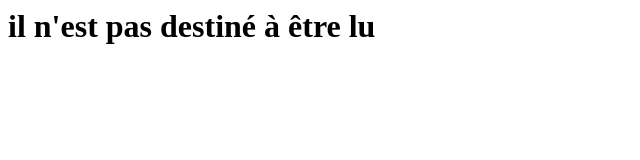
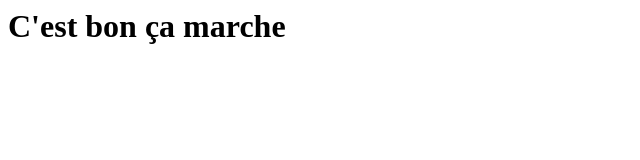
Before and after one commit to ThibaudVnt/Websitecreation, a plain HTML site: page index.html in a window 1280 px wide. Shown: the whole page, without its empty margins (0-640 px from the left). Drawn offline with Linux system fonts and the light colour scheme.

Commit message:
Bootstrap

```diff
--- a/index.html
+++ b/index.html
@@ -1,8 +1,8 @@
 <html>
 <Head>
-    <Title> ce titre est un exemple</Title>
+    <Title> Exemple</Title>
 </Head>
 <Body>
-    <H1>il n'est pas destiné à être lu</H1>
+    <H1>C'est bon ça marche</H1>
 </Body>
 </html>
```
